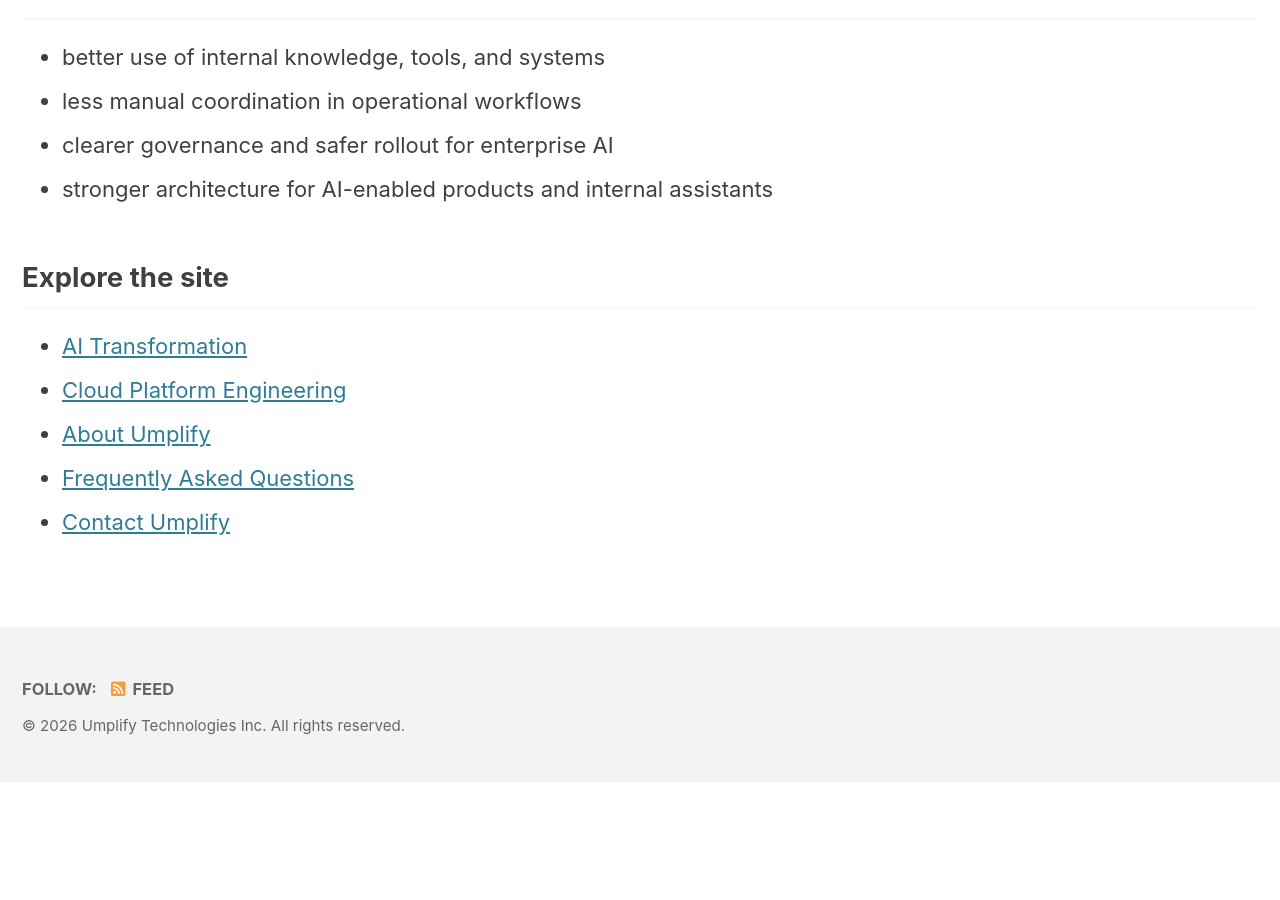
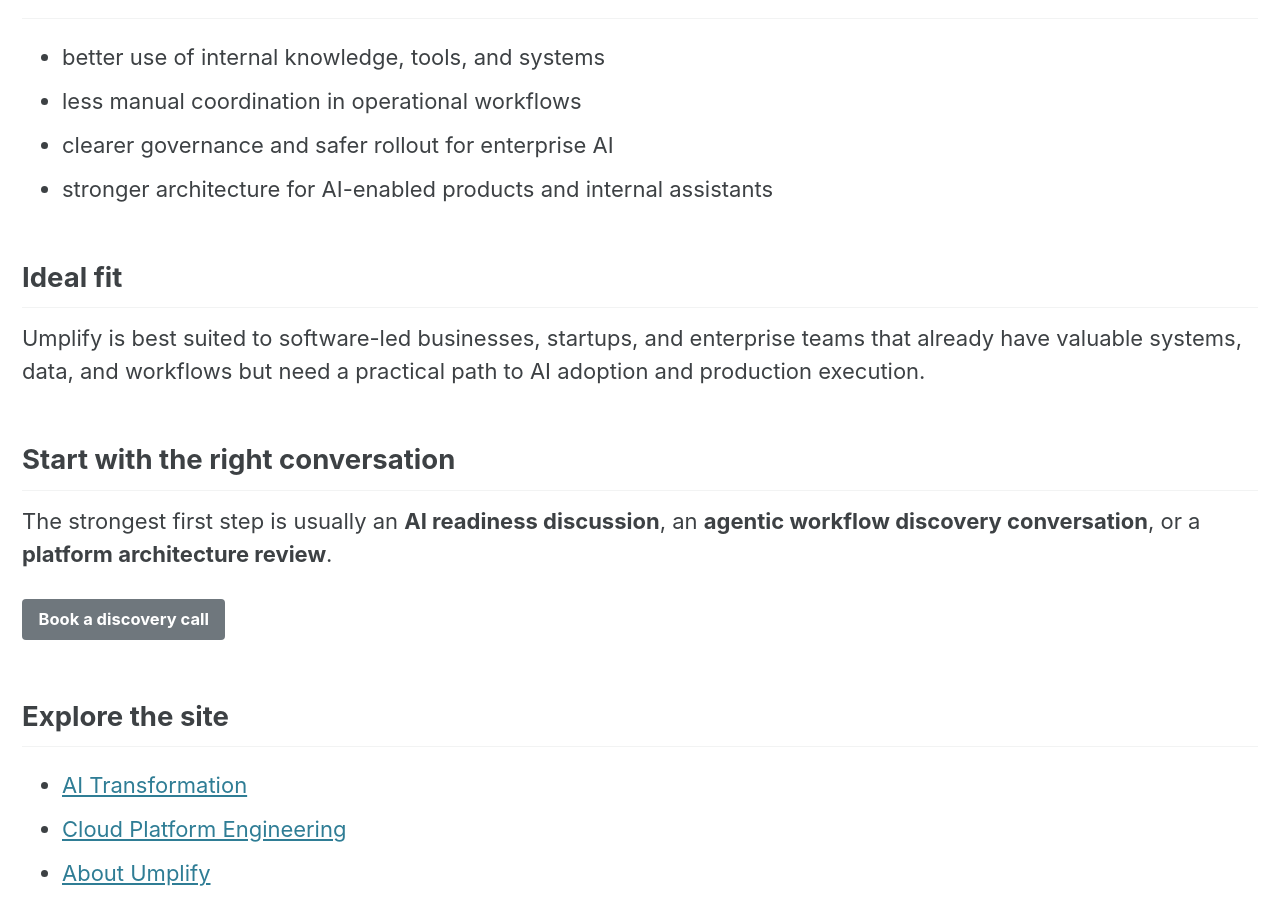
Before and after one commit to Umplify/umplify, a Jekyll site: the page built from _pages/home.md, in a window 1280 px wide and 900 px high, scrolled down 2558 px. Built offline with Jekyll 4.4.1, drawn with Linux system fonts in a browser that asks for light colours; cached includes are drawn as plain includes; before the commit the page ends 3340 px from its top, so only the background shows below that; some of the changed text lies outside the part shown.

```diff
--- a/_pages/home.md
+++ b/_pages/home.md
@@ -13,7 +13,7 @@ header:
   actions:
     - label: "Explore AI Transformation"
       url: "/ai-transformation/"
-    - label: "Contact Umplify"
+    - label: "Book a Discovery Call"
       url: "/contact/"
 excerpt: "Umplify helps businesses in the Greater Toronto Area and across Canada become AI-ready through AI transformation consulting, agentic workflows, MCP-oriented integration, and cloud platform engineering."
 intro:
@@ -37,7 +37,6 @@ feature_row:
     url: /cloud-solutions/
     btn_label: "Explore Platform Services"
     btn_class: "btn--primary"
-
 feature_row_right1:
   - image_path: /assets/images/revamp/diagram-agentic.svg
     title: "What Umplify delivers"
@@ -45,7 +44,6 @@ feature_row_right1:
     url: /about/
     btn_label: "Why Umplify"
     btn_class: "btn--primary"
-
 feature_row_left1:
   - image_path: /assets/images/revamp/diagram-mcp.svg
     title: "Why the market is changing"
@@ -71,6 +69,16 @@ Umplify helps companies in **Toronto**, the **Greater Toronto Area**, and across
 - clearer governance and safer rollout for enterprise AI
 - stronger architecture for AI-enabled products and internal assistants
 
+## Ideal fit
+
+Umplify is best suited to software-led businesses, startups, and enterprise teams that already have valuable systems, data, and workflows but need a practical path to AI adoption and production execution.
+
+## Start with the right conversation
+
+The strongest first step is usually an **AI readiness discussion**, an **agentic workflow discovery conversation**, or a **platform architecture review**.
+
+[Book a discovery call](/contact/){: .btn .btn--primary}
+
 ## Explore the site
 
 - [AI Transformation](/ai-transformation/)
```
Also changed, not shown: _pages/about.md (+4 -0 lines), _pages/ai-transformation.md (+15 -2 lines), _pages/cloud-solutions.md (+9 -7 lines), _pages/contact.md (+4 -0 lines).
